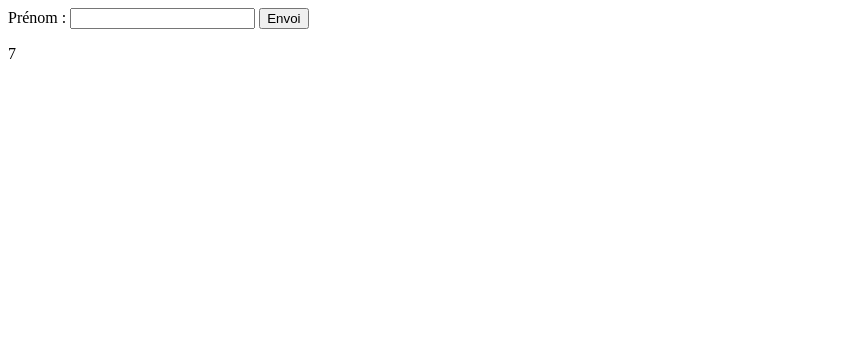
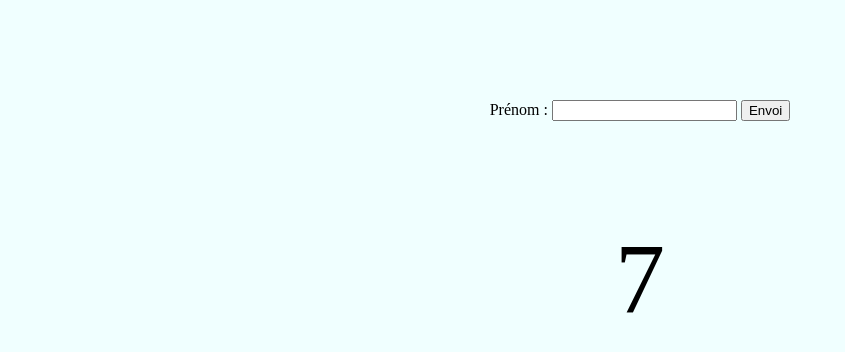
Before and after one commit to FrancoisBrucker/numerologie, a plain HTML site: page index.html in a window 1280 px wide. Shown: the whole page, without its empty margins (0-845 px from the left). Drawn offline with Linux system fonts and the light colour scheme.

Commit message:
ajout css

```diff
--- a/index.html
+++ b/index.html
@@ -3,8 +3,28 @@
     <head>
         <meta charset="utf-8">
         <title>Numérologie</title>
+
+        <style>
+          html, body {
+            margin: 0;
+            background-color: azure;
+          }
+
+          .main {
+              margin-top: 100px;
+              margin-left: auto;
+              margin-right: auto;
+              width: 600px;
+              text-align: center;
+          }
+
+          p {
+              font-size: 100px;
+          }
+        </style>
     </head>
     <body>
+        <div class="main">
           <form>
               <label>Prénom :</label>
               <input type="text"/>
@@ -12,5 +32,6 @@
               <button type="submit">Envoi</button>
           </form>
           <p>7</p>
+        </div>
     </body>
 </html>
```
Lines whose indentation alone changed are shown as unchanged.
